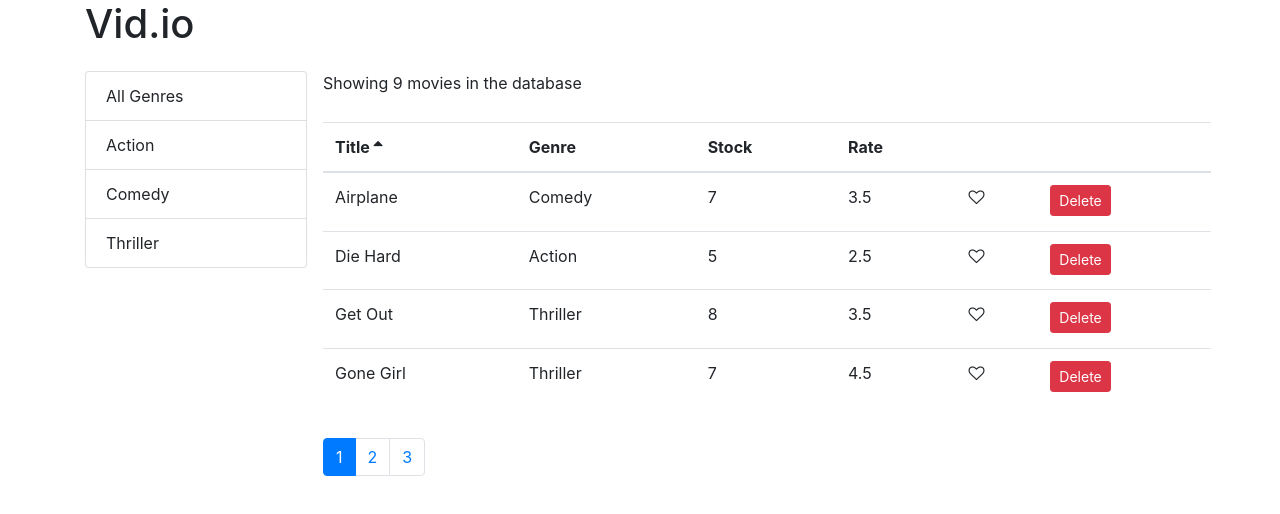
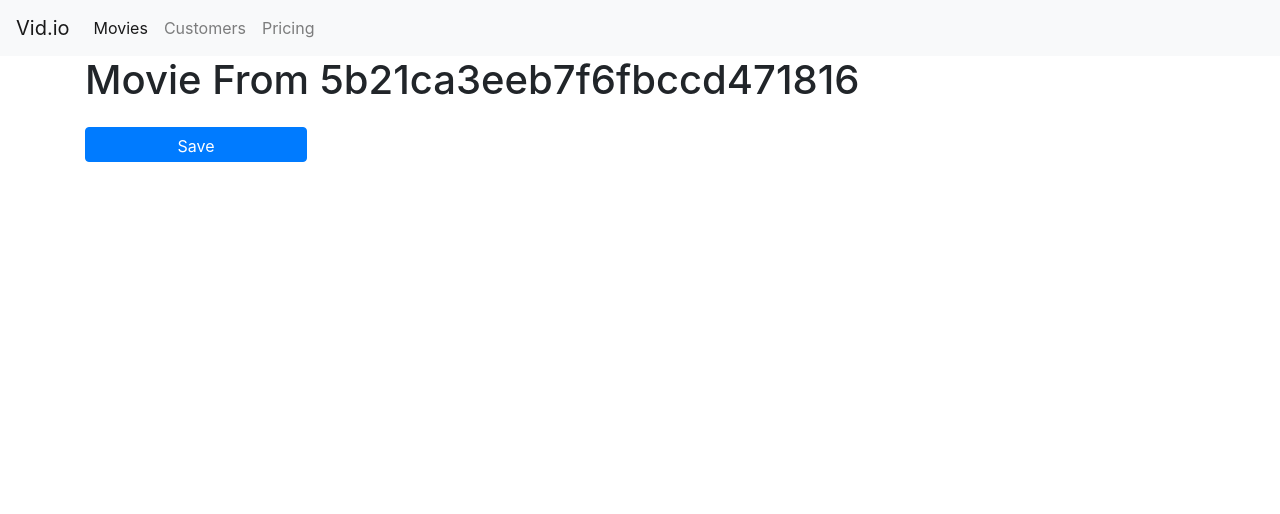
Before and after one commit to robertgregg3/counting-app, a React (Create React App) app: page /movies/5b21ca3eeb7f6fbccd471816 in a window 1280 px wide. Shown: the top 514 px of the page. Built offline with nearby package versions, Linux system fonts and the light colour scheme.

Commit message:
added Routing with basic navg

```diff
--- a/package.json
+++ b/package.json
@@ -12,6 +12,7 @@
     "prop-types": "^15.6.2",
     "react": "^17.0.1",
     "react-dom": "^17.0.1",
+    "react-router-dom": "^4.3.1",
     "react-scripts": "4.0.1",
     "web-vitals": "^0.2.4"
   },
--- a/src/App.css
+++ b/src/App.css
@@ -37,3 +37,8 @@
 .pagination .active:hover {
   color: #fff;
 }
+
+.main-nav {
+  flex-flow: row;
+  flex-wrap: nowrap !important;
+}
--- a/src/App.js
+++ b/src/App.js
@@ -1,16 +1,33 @@
 import React, { Component } from "react";
 import "./App.css";
 import Movies from "./components/movies";
+import Navbar from "./components/navBar";
+import Customers from "./components/pages/customers";
+import Rentals from "./components/pages/rentals";
+import { Redirect, Route, Switch } from "react-router-dom";
+import NotFound from "./components/pages/notFound";
+import MovieDetails from "./components/movieDetails";
 
 class App extends Component {
   state = {};
 
   render() {
     return (
-      <main className="container">
-        <h1>Vid.io</h1>
-        <Movies />
-      </main>
+      <React.Fragment>
+        <Navbar />
+        <main className="container">
+          <Switch>
+            <Route path="/customers" component={Customers} />
+            <Route path="/rentals" component={Rentals} />
+            <Route path="/movies/:id" component={MovieDetails} />
+            <Route path="/movies" component={Movies} />
+            <Redirect from="/" to="/movies" />
+            <Route path="/not-found" component={NotFound} />
+            <Route path="/" exact component={Movies} />
+            <Redirect to="/not-found" />
+          </Switch>
+        </main>
+      </React.Fragment>
     );
   }
 }
--- /dev/null
+++ b/src/components/movieDetails.jsx
@@ -0,0 +1,16 @@
+import React from "react";
+
+const MovieDetails = ({ match, history }) => {
+  return (
+    <React.Fragment>
+      <h1>Movie From {match.params.id}</h1>
+      <button
+        className="btn btn-primary"
+        onClick={() => history.push("/movies")}>
+        Save
+      </button>
+    </React.Fragment>
+  );
+};
+
+export default MovieDetails;
--- a/src/components/moviesTable.jsx
+++ b/src/components/moviesTable.jsx
@@ -1,11 +1,18 @@
 import React, { Component } from "react";
+import { Link } from "react-router-dom";
 import Like from "./common/like";
 import TableBody from "./common/tableBody";
 import TableHeader from "./common/tableHeader";
 
 class MoviesTable extends Component {
   columns = [
-    { path: "title", label: "Title" },
+    {
+      path: "title",
+      content: (movie) => (
+        <Link to={`/movies/${movie._id}`}>{movie.title}</Link>
+      ),
+      label: "Title",
+    },
     { path: "genre.name", label: "Genre" },
     { path: "numberInStock", label: "Stock" },
     { path: "dailyRentalRate", label: "Rate" },
@@ -20,8 +27,7 @@
       content: (movie) => (
         <button
           onClick={() => this.props.onDelete(movie)}
-          className="btn btn-danger btn-sm"
-        >
+          className="btn btn-danger btn-sm">
           Delete
         </button>
       ),
--- /dev/null
+++ b/src/components/navBar.jsx
@@ -0,0 +1,37 @@
+import React from "react";
+import { Link, NavLink } from "react-router-dom";
+
+const Navbar = () => {
+  return (
+    <nav className="navbar navbar-expand-lg navbar-light bg-light">
+      <Link className="navbar-brand" to="/">
+        Vid.io
+      </Link>
+      <button
+        className="navbar-toggler"
+        type="button"
+        data-toggle="collapse"
+        data-target="#navbarNav"
+        aria-controls="navbarNav"
+        aria-expanded="false"
+        aria-label="Toggle navigation">
+        <span className="navbar-toggler-icon"></span>
+      </button>
+      <div className="collapse navbar-collapse" id="navbarNav">
+        <div className="navbar-nav">
+          <NavLink className="nav-item nav-link" to="/movies">
+            Movies
+          </NavLink>
+          <NavLink className="nav-item nav-link" to="/customers">
+            Customers
+          </NavLink>
+          <NavLink className="nav-item nav-link" to="/rentals">
+            Pricing
+          </NavLink>
+        </div>
+      </div>
+    </nav>
+  );
+};
+
+export default Navbar;
--- /dev/null
+++ b/src/components/pages/customers.jsx
@@ -0,0 +1,7 @@
+import React from "react";
+
+const Customers = () => {
+  return <h1>Customers</h1>;
+};
+
+export default Customers;
--- /dev/null
+++ b/src/components/pages/notFound.jsx
@@ -0,0 +1,7 @@
+import React from "react";
+
+const NotFound = () => {
+  return <h1>Not Found</h1>;
+};
+
+export default NotFound;
--- /dev/null
+++ b/src/components/pages/rentals.jsx
@@ -0,0 +1,7 @@
+import React from "react";
+
+const Rentals = () => {
+  return <h1>Rentals</h1>;
+};
+
+export default Rentals;
--- a/src/index.js
+++ b/src/index.js
@@ -1,5 +1,6 @@
 import React from "react";
 import ReactDOM from "react-dom";
+import { BrowserRouter } from "react-router-dom";
 import "./index.css";
 import App from "./App";
 import reportWebVitals from "./reportWebVitals";
@@ -7,9 +8,9 @@
 import "font-awesome/css/font-awesome.css";
 
 ReactDOM.render(
-  <React.StrictMode>
+  <BrowserRouter>
     <App />
-  </React.StrictMode>,
+  </BrowserRouter>,
   document.getElementById("root")
 );
 
```
Also changed, not shown: 2 other files (tests, documents, lock files or other folders).
